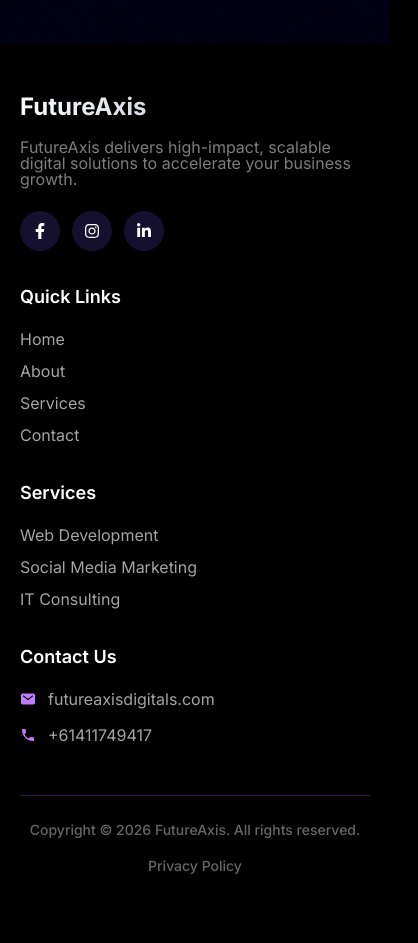
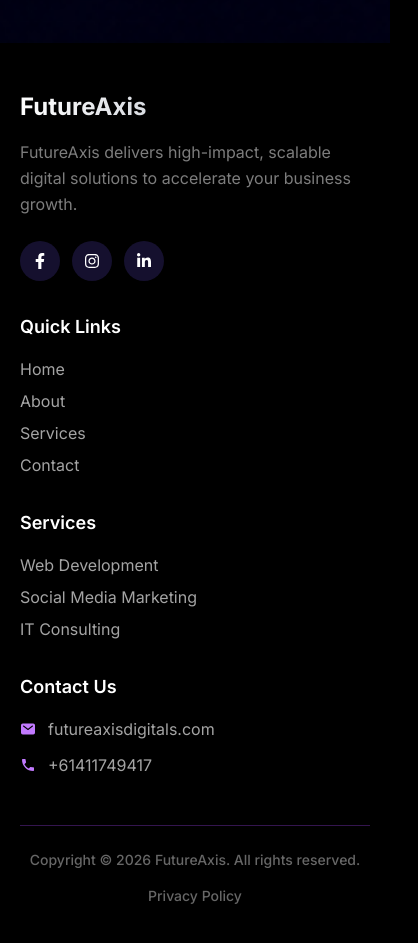
Before and after one commit to FutureAxis/futureaxis-official-web, a Next.js app: page / in a window 390 px wide. Shown: the part 4760-5703 px from the top of the page, 418 px wide, since content can reach past the window. Built offline with nearby package versions, Linux system fonts and the light colour scheme.

Commit message:
feat: enhance footer component with dynamic links and updated copyright information

```diff
--- a/components/layout/Footer.tsx
+++ b/components/layout/Footer.tsx
@@ -1,47 +1,46 @@
 "use client";
 
-import { FaFacebookF, FaInstagram, FaLinkedinIn } from "react-icons/fa";
+import Link from "next/link";
 import { MdPhone } from "react-icons/md";
 import { IoMail } from "react-icons/io5";
+import {
+    SOCIAL_LINKS,
+    QUICK_LINKS,
+    SERVICE_LINKS,
+    CONTACT_INFO,
+    FOOTER_CONFIG,
+} from "@/constants/footer";
 
 export default function Footer() {
+    const currentYear = new Date().getFullYear();
+
     return (
         <footer className="w-full bg-black relative z-20">
             <div className="px-5 lg:px-[90px] py-12 lg:py-16">
-                {/* Main Footer Grid - Responsive columns */}
+                {/* Main Footer Grid */}
                 <div className="grid grid-cols-1 sm:grid-cols-2 lg:grid-cols-12 gap-8 lg:gap-12">
-
-                    {/* Brand Section - Full width on mobile, 2 cols on tablet, 5 cols on desktop */}
+                    {/* Brand Section */}
                     <div className="sm:col-span-2 lg:col-span-5 space-y-4">
                         <h2 className="text-2xl font-bold bg-gradient-to-r from-white to-gray-400 bg-clip-text text-transparent">
-                            FutureAxis
+                            {FOOTER_CONFIG.companyName}
                         </h2>
-                        <p className="text-[#7D7D7D] text-base font-normal leading-[100%] tracking-0 max-w-sm">
-                            FutureAxis delivers high-impact, scalable digital solutions to accelerate your business growth.
+                        <p className="text-[#7D7D7D] text-base font-normal leading-relaxed max-w-sm">
+                            {FOOTER_CONFIG.tagline}
                         </p>
                         {/* Social Icons */}
                         <div className="flex items-center gap-3 pt-2">
+                            {SOCIAL_LINKS.map((social) => (
                                 <a
-                                href="#"
-                                className="w-[40px] h-[40px] flex items-center justify-center rounded-full text-white bg-[#15102E] hover:bg-[#7C3AED] hover:text-white transition-all duration-300"
-                                aria-label="Facebook"
+                                    key={social.name}
+                                    href={social.url}
+                                    target="_blank"
+                                    rel="noopener noreferrer"
+                                    className="w-[40px] h-[40px] flex items-center justify-center rounded-full text-white bg-[#15102E] hover:bg-[#7C3AED] hover:scale-110 transition-all duration-300"
+                                    aria-label={social.ariaLabel}
                                 >
-                                <FaFacebookF size={16} />
+                                    <social.icon size={16} />
                                 </a>
-                            <a
-                                href="#"
-                                className="w-[40px] h-[40px] flex items-center justify-center rounded-full text-white bg-[#15102E] hover:bg-[#7C3AED] hover:text-white transition-all duration-300"
-                                aria-label="Instagram"
-                            >
-                                <FaInstagram size={16} />
-                            </a>
-                            <a
-                                href="#"
-                                className="w-[40px] h-[40px] flex items-center justify-center rounded-full text-white bg-[#15102E] hover:bg-[#7C3AED] hover:text-white transition-all duration-300"
-                                aria-label="LinkedIn"
-                            >
-                                <FaLinkedinIn size={16} />
-                            </a>
+                            ))}
                         </div>
                     </div>
 
@@ -49,26 +48,16 @@ export default function Footer() {
                     <div className="sm:col-span-1 lg:col-span-2 space-y-4">
                         <h3 className="text-white font-semibold text-lg">Quick Links</h3>
                         <ul className="space-y-2">
-                            <li>
-                                <a href="#" className="text-[#A4A4A4] text-base font-normal hover:text-purple-400 transition-colors duration-200">
-                                    Home
-                                </a>
+                            {QUICK_LINKS.map((link) => (
+                                <li key={link.name}>
+                                    <Link
+                                        href={link.href}
+                                        className="text-[#A4A4A4] text-base font-normal hover:text-purple-400 transition-colors duration-200"
+                                    >
+                                        {link.name}
+                                    </Link>
                                 </li>
-                            <li>
-                                <a href="#" className="text-[#A4A4A4] text-base font-normal hover:text-purple-400 transition-colors duration-200">
-                                    About
-                                </a>
-                            </li>
-                            <li>
-                                <a href="#" className="text-[#A4A4A4] text-base font-normal hover:text-purple-400 transition-colors duration-200">
-                                    Services
-                                </a>
-                            </li>
-                            <li>
-                                <a href="#" className="text-[#A4A4A4] text-base font-normal hover:text-purple-400 transition-colors duration-200">
-                                    Contact
-                                </a>
-                            </li>
+                            ))}
                         </ul>
                     </div>
 
@@ -76,51 +65,57 @@ export default function Footer() {
                     <div className="sm:col-span-1 lg:col-span-2 space-y-4">
                         <h3 className="text-white font-semibold text-lg">Services</h3>
                         <ul className="space-y-2">
-                            <li>
-                                <a href="#" className="text-[#A4A4A4] text-base font-normal hover:text-purple-400 transition-colors duration-200">
-                                    Web Development
-                                </a>
+                            {SERVICE_LINKS.map((service) => (
+                                <li key={service.name}>
+                                    <Link
+                                        href={service.href}
+                                        className="text-[#A4A4A4] text-base font-normal hover:text-purple-400 transition-colors duration-200"
+                                    >
+                                        {service.name}
+                                    </Link>
                                 </li>
-                            <li>
-                                <a href="#" className="text-[#A4A4A4] text-base font-normal hover:text-purple-400 transition-colors duration-200">
-                                    Social Media Marketing
-                                </a>
-                            </li>
-                            <li>
-                                <a href="#" className="text-[#A4A4A4] text-base font-normal hover:text-purple-400 transition-colors duration-200">
-                                    IT Consulting
-                                </a>
-                            </li>
+                            ))}
                         </ul>
                     </div>
 
                     {/* Contact Us */}
-                    <div className="sm:col-span-2 lg:col-span-2 space-y-4">
+                    <div className="sm:col-span-2 lg:col-span-3 space-y-4">
                         <h3 className="text-white font-semibold text-lg">Contact Us</h3>
                         <ul className="space-y-3">
-                            <li className="flex items-center gap-3 text-[#A4A4A4] text-base font-normal cursor-pointer break-all sm:break-normal">
+                            <li className="flex items-center gap-3 text-[#A4A4A4] text-base font-normal break-all sm:break-normal">
                                 <IoMail className="w-4 h-4 text-purple-400 flex-shrink-0" />
-                                <span className="break-all sm:break-normal">futureaxisdigitals.com</span>
+                                <a
+                                    href={`mailto:${CONTACT_INFO.email}`}
+                                    className="hover:text-purple-400 transition-colors duration-200"
+                                >
+                                    {CONTACT_INFO.email}
+                                </a>
                             </li>
-                            <li className="flex items-center gap-3 text-[#A4A4A4] text-base font-normal cursor-pointer">
+                            <li className="flex items-center gap-3 text-[#A4A4A4] text-base font-normal">
                                 <MdPhone className="w-4 h-4 text-purple-400 flex-shrink-0" />
-                                <span>+61411749417</span>
+                                <a
+                                    href={`tel:${CONTACT_INFO.phone}`}
+                                    className="hover:text-purple-400 transition-colors duration-200"
+                                >
+                                    {CONTACT_INFO.phone}
+                                </a>
                             </li>
                         </ul>
                     </div>
                 </div>
 
-                {/* Bottom Bar - Full width border top */}
-                <div className="mt-12 pt-6 border-t border-purple-500/30 w-full">
+                {/* Bottom Bar */}
+                <div className="mt-12 pt-6 border-t border-purple-500/30">
                     <div className="flex flex-col md:flex-row items-center justify-between gap-4">
                         <p className="text-[#676767] text-sm font-medium text-center">
-                            Copyright © 2026 FutureAxis. All rights reserved.
+                            Copyright © {currentYear} {FOOTER_CONFIG.copyrightText}. All rights reserved.
                         </p>
-                        <div className="flex items-center gap-6">
-                            <a href="#" className="text-[#676767] text-sm font-medium hover:text-purple-400 transition-colors duration-200 cursor-pointer">
+                        <Link
+                            href="/privacy-policy"
+                            className="text-[#676767] text-sm font-medium hover:text-purple-400 transition-colors duration-200"
+                        >
                             Privacy Policy
-                            </a>
-                        </div>
+                        </Link>
                     </div>
                 </div>
             </div>
```
Lines whose indentation alone changed are shown as unchanged.
